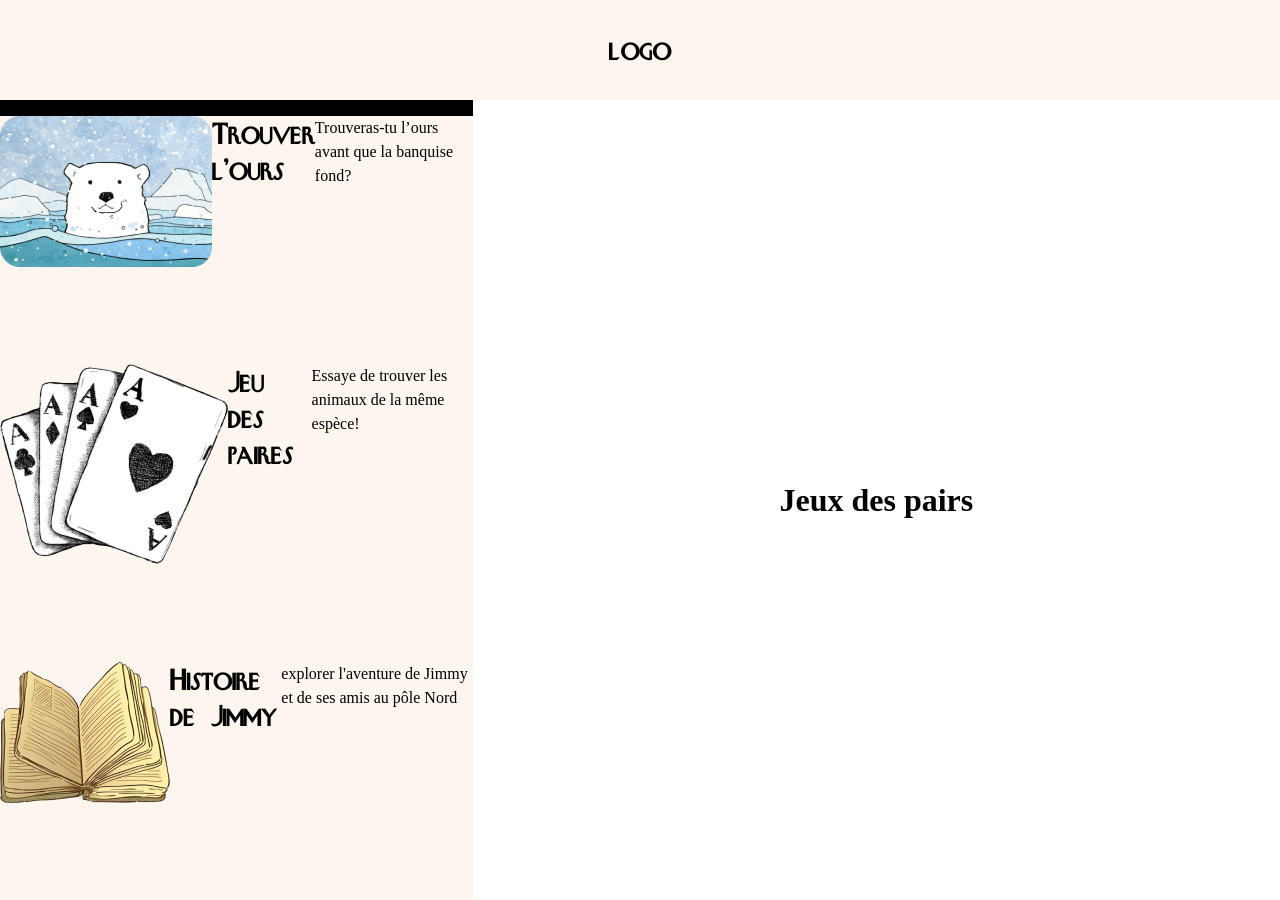
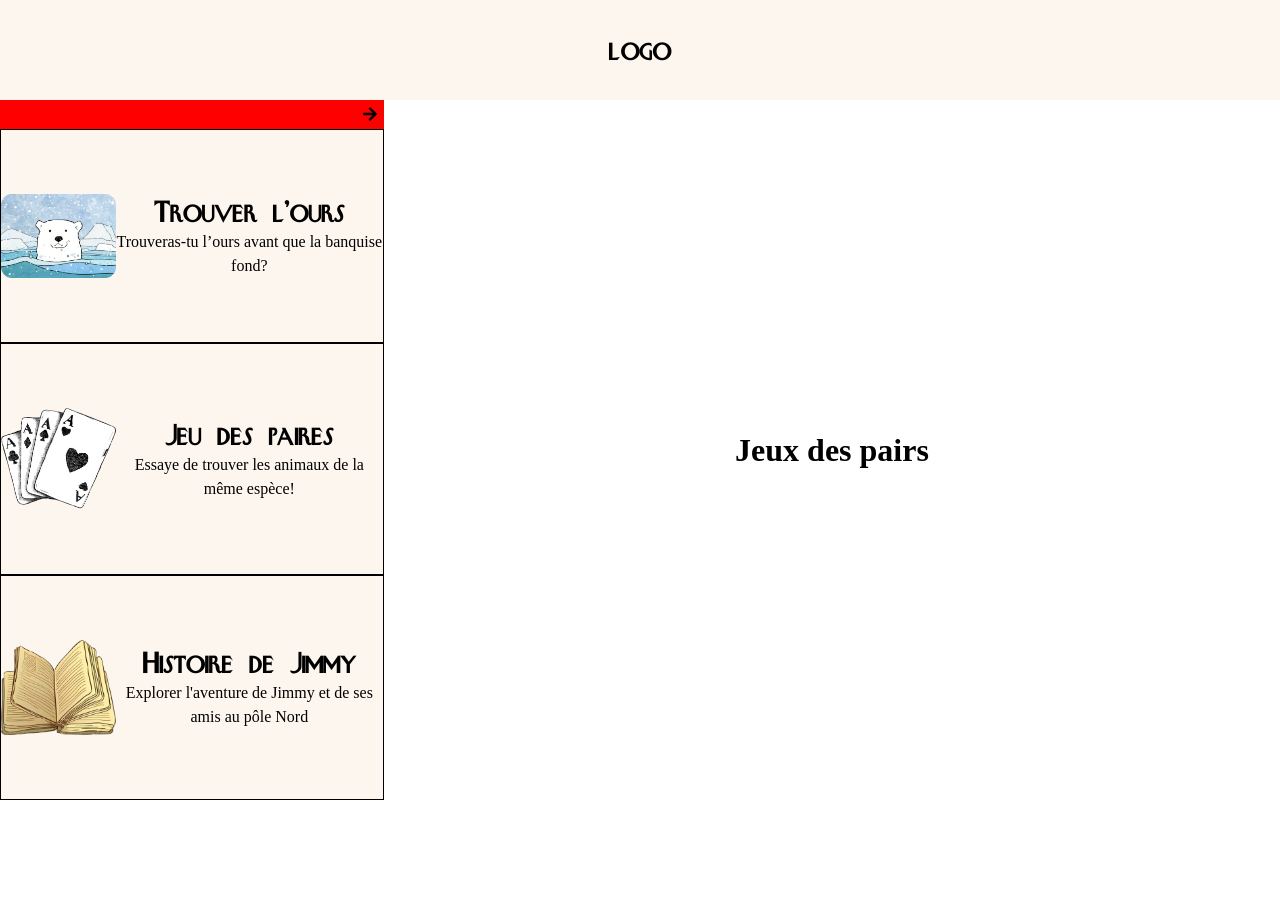
Before and after one commit to jobsalhi/kidsGamesWebsite, a React (Vite) app: page /Pairs in a window 1280 px wide. After the commit the page ends 800 px from the top, so only its background shows below. Built offline with nearby package versions, Linux system fonts and the light colour scheme.

Commit message:
fixed side bar

```diff
--- a/src/Components/Sidebar.jsx
+++ b/src/Components/Sidebar.jsx
@@ -1,32 +1,41 @@
 import pair from "../images/pair.png";
 import ours from "../images/polar.png";
-import story from "../images/story.png"
+import story from "../images/story.png";
+import { FaArrowRight } from "react-icons/fa";
 
 function Sidebar() {
   return (
     <div className="sidebar">
-      <div className="trigger"></div>
+      <div className="trigger">
+      <FaArrowRight />
+      </div>
 
       <div className="options">
         <div className="ours">
           <a href="/">
-            {" "}
-            <img src={ours} alt="" /> <h2>Trouver l'ours</h2>{" "}
-            <p>Trouveras-tu l’ours avant que la banquise fond?</p>
+            <img src={ours} alt="" />
+            <div className="title">
+              <h2>Trouver l'ours</h2>
+              <p>Trouveras-tu l’ours avant que la banquise fond?</p>
+            </div>
           </a>
         </div>
         <div className="pairs">
           <a href="/Pairs">
-            {" "}
-            <img src={pair} alt="" /> <h2>Jeu des paires</h2>{" "}
-            <p>Essaye de trouver les animaux de la même espèce!</p>
+            <img src={pair} alt="" />
+            <div className="title">
+              <h2>Jeu des paires</h2>
+              <p>Essaye de trouver les animaux de la même espèce!</p>
+            </div>
           </a>
         </div>
         <div className="story">
           <a href="/Story">
-
-            <img src={story} alt="" /> <h2>Histoire de Jimmy</h2>{" "}
-            <p>explorer l'aventure de Jimmy et de ses amis au pôle Nord</p>
+            <img src={story} alt="" />
+            <div className="title">
+              <h2>Histoire de Jimmy</h2>
+              <p>Explorer l'aventure de Jimmy et de ses amis au pôle Nord</p>
+            </div>
           </a>
         </div>
       </div>
--- a/src/styles/main.scss
+++ b/src/styles/main.scss
@@ -1,4 +1,12 @@
 @import "./_variables";
+
+.App{
+
+        display: flex;
+        flex-direction: column;
+        height: 100vh; /* This ensures that the container takes up the full height of the viewport */
+
+}
 
 .Navbar{
     background-color: #FDF6EE;
@@ -8,10 +16,15 @@
 }
 .hero{
     display: flex;
+    flex-grow: 1;
 }
+
+
+
 .content{
-    width: 100vw;
-    height: 100vh;
+    // width: 100vw;
+    // height: 100vh;
+    flex-grow: 1;
     display: flex;
     align-items: center;
     justify-content: center;
@@ -21,30 +34,45 @@
 .sidebar {
     background-color: #FDF6EE;
     position: relative;
+    max-width: 30%;
+    min-width: 20rem;
     top: 0;
     left: 0;
     display: flex;
     flex-direction: column;
-    // width: 15rem;
-    // height: 100vh;
     transition: 0.5s all;
 
 
 }
 
 .trigger{
-    height: 1rem;
-    flex: 0 0 auto;
-    background-color: black;
+    // height: 1rem;
+  background-color: red;
+  display: flex;
+  justify-content: flex-end; /* Aligns the child element to the far left */
+  padding: .4rem;
 }
 
 .options{
     flex: 1;
     display: flex;
     flex-direction: column;
-
+    justify-content: space-around;
     .ours,.pairs,.story{
         flex-grow: 1;
-        a{display: flex;}
+        display: flex;
+        justify-content: center;
+        align-items: center;
+        border: solid 1px;
+        a{display: flex;
+            .title{
+                text-align: center;
+                margin: auto 0;
+            }
+            }
+            img{
+                max-width: 30%;
+                min-width: 2rem;
+            }
     }
 }
```
